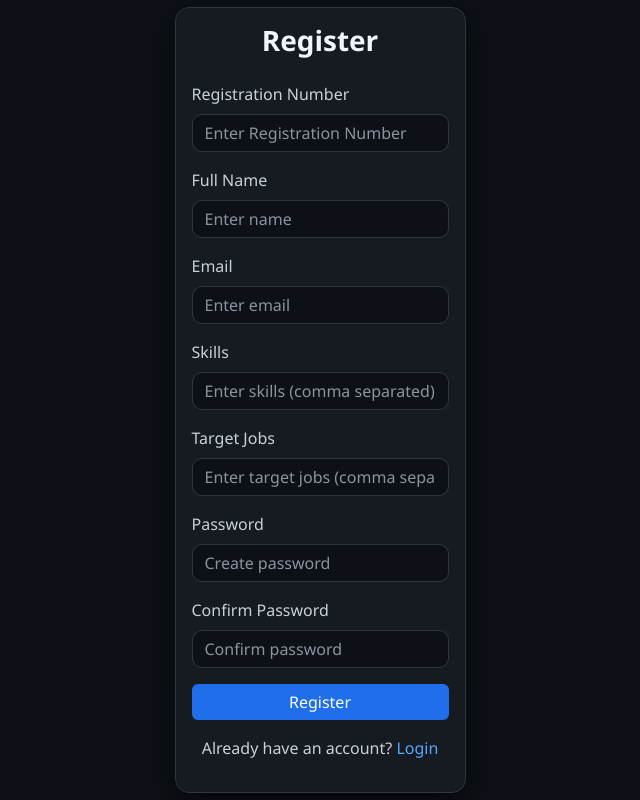
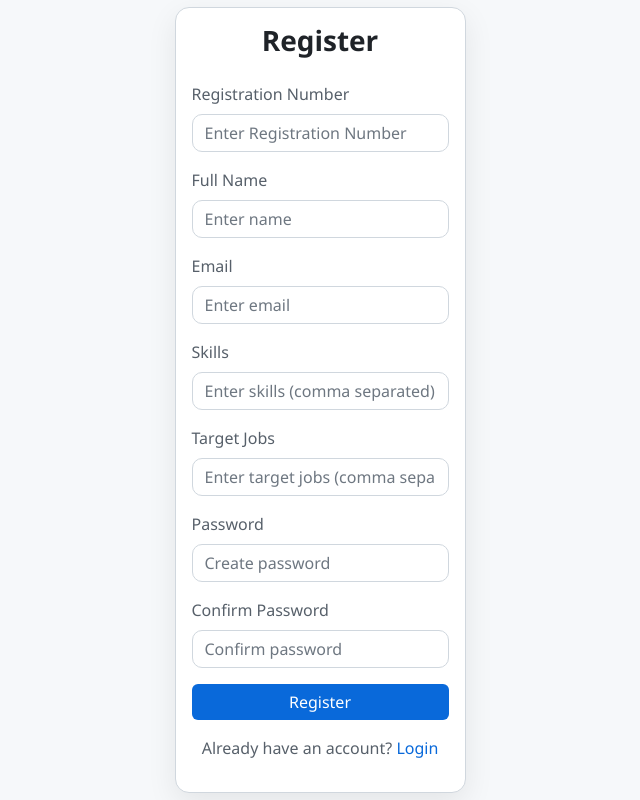
Before and after one commit to OmSai-HonouredOne/paramarshakarah, a Flask app: template cgs/templates/auth/register.html in a window 1280 px wide. Shown: the whole page, without its empty margins (320-960 px from the left). Run offline with Flask 3, Linux system fonts and the light colour scheme; the template is opened without the code that fills it, so the values that code supplies are empty; some libraries are stand-ins or nearby versions.

Commit message:
Updated CSS styling

```diff
--- a/cgs/static/css/styles.css
+++ b/cgs/static/css/styles.css
@@ -1,75 +1,204 @@
-/* Global Dark Background */
+/* ================================================= */
+/* SYSTEM DEFAULT (LIGHT MODE BASE) */
+/* ================================================= */
+
+:root {
+  --bg-main: #f6f8fa;
+  --text-main: #1f2328;
+  --card-bg: #ffffff;
+  --border-color: #d0d7de;
+  --shadow: 0 10px 30px rgba(0, 0, 0, 0.08);
+
+  --heading: #1f2328;
+  --label: #57606a;
+
+  --input-bg: #ffffff;
+  --input-text: #1f2328;
+  --input-border: #d0d7de;
+  --input-placeholder: #6e7781;
+  --focus-border: #0969da;
+
+  --btn-primary: #2da44e;
+  --btn-primary-hover: #2c974b;
+
+  --btn-success: #0969da;
+  --btn-success-hover: #218bff;
+
+  --link: #0969da;
+  --muted-text: #57606a;
+}
+
+/* ================================================= */
+/* SYSTEM DARK MODE AUTO */
+/* ================================================= */
+
+@media (prefers-color-scheme: dark) {
+  :root {
+    --bg-main: #0d1117;
+    --text-main: #e6edf3;
+    --card-bg: #161b22;
+    --border-color: #30363d;
+    --shadow: 0 10px 30px rgba(0, 0, 0, 0.6);
+
+    --heading: #f0f6fc;
+    --label: #c9d1d9;
+
+    --input-bg: #0d1117;
+    --input-text: #e6edf3;
+    --input-border: #30363d;
+    --input-placeholder: #8b949e;
+    --focus-border: #58a6ff;
+
+    --btn-primary: #238636;
+    --btn-primary-hover: #2ea043;
+
+    --btn-success: #1f6feb;
+    --btn-success-hover: #388bfd;
+
+    --link: #58a6ff;
+    --muted-text: #c9d1d9;
+  }
+}
+
+/* ================================================= */
+/* MANUAL THEME OVERRIDES (PURE CSS) */
+/* ================================================= */
+
+/* ---------- MANUAL LIGHT ---------- */
+#theme-light:checked ~ * {
+  --bg-main: #f6f8fa;
+  --text-main: #1f2328;
+  --card-bg: #ffffff;
+  --border-color: #d0d7de;
+  --shadow: 0 10px 30px rgba(0, 0, 0, 0.08);
+
+  --heading: #1f2328;
+  --label: #57606a;
+
+  --input-bg: #ffffff;
+  --input-text: #1f2328;
+  --input-border: #d0d7de;
+  --input-placeholder: #6e7781;
+  --focus-border: #0969da;
+
+  --btn-primary: #2da44e;
+  --btn-primary-hover: #2c974b;
+
+  --btn-success: #0969da;
+  --btn-success-hover: #218bff;
+
+  --link: #0969da;
+  --muted-text: #57606a;
+}
+
+/* ---------- MANUAL DARK ---------- */
+#theme-dark:checked ~ * {
+  --bg-main: #0d1117;
+  --text-main: #e6edf3;
+  --card-bg: #161b22;
+  --border-color: #30363d;
+  --shadow: 0 10px 30px rgba(0, 0, 0, 0.6);
+
+  --heading: #f0f6fc;
+  --label: #c9d1d9;
+
+  --input-bg: #0d1117;
+  --input-text: #e6edf3;
+  --input-border: #30363d;
+  --input-placeholder: #8b949e;
+  --focus-border: #58a6ff;
+
+  --btn-primary: #238636;
+  --btn-primary-hover: #2ea043;
+
+  --btn-success: #1f6feb;
+  --btn-success-hover: #388bfd;
+
+  --link: #58a6ff;
+  --muted-text: #c9d1d9;
+}
+
+/* ---------- SYSTEM MODE ---------- */
+#theme-system:checked ~ * {
+
+  /* system media query controls theme */
+}
+
+/* ================================================= */
+/* GLOBAL STYLES */
+/* ================================================= */
+
 body {
-  background-color: #0d1117; /* GitHub dark */
-  color: #e6edf3;
+  background-color: var(--bg-main);
+  color: var(--text-main);
   font-family: 'Segoe UI', sans-serif;
 }
 
 /* Auth Card */
 .auth-card {
-  background-color: #161b22;
-  border: 1px solid #30363d;
+  background-color: var(--card-bg);
+  border: 1px solid var(--border-color);
   border-radius: 14px;
-  color: #e6edf3;
+  color: var(--text-main);
 }
 
-/* Card shadow (subtle, not flashy) */
+/* Shadow */
 .shadow {
-  box-shadow: 0 10px 30px rgba(0, 0, 0, 0.6) !important;
+  box-shadow: var(--shadow) !important;
 }
 
 /* Headings */
 .auth-card h3 {
-  color: #f0f6fc;
+  color: var(--heading);
   font-weight: 600;
 }
 
 /* Labels */
 .form-label {
-  color: #c9d1d9;
+  color: var(--label);
 }
 
 /* Inputs */
 .form-control {
-  background-color: #0d1117;
-  border: 1px solid #30363d;
-  color: #e6edf3;
+  background-color: var(--input-bg);
+  border: 1px solid var(--input-border);
+  color: var(--input-text);
   border-radius: 10px;
 }
 
 .form-control::placeholder {
-  color: #8b949e;
+  color: var(--input-placeholder);
 }
 
 .form-control:focus {
-  background-color: #0d1117;
-  color: #e6edf3;
-  border-color: #58a6ff;
+  background-color: var(--input-bg);
+  color: var(--input-text);
+  border-color: var(--focus-border);
   box-shadow: none;
 }
 
 /* Buttons */
 .btn-primary {
-  background-color: #238636;
+  background-color: var(--btn-primary);
   border: none;
 }
 
 .btn-primary:hover {
-  background-color: #2ea043;
+  background-color: var(--btn-primary-hover);
 }
 
 .btn-success {
-  background-color: #1f6feb;
+  background-color: var(--btn-success);
   border: none;
 }
 
 .btn-success:hover {
-  background-color: #388bfd;
+  background-color: var(--btn-success-hover);
 }
 
 /* Links */
 a {
-  color: #58a6ff;
+  color: var(--link);
   text-decoration: none;
 }
 
@@ -79,5 +208,47 @@ a:hover {
 
 /* Muted text */
 .text-center {
-  color: #c9d1d9;
+  color: var(--muted-text);
 }
+
+/* ================================================= */
+/* THEME TOGGLE UI */
+/* ================================================= */
+
+.theme-switcher {
+  position: fixed;
+  top: 20px;
+  right: 20px;
+  background: var(--card-bg);
+  border: 1px solid var(--border-color);
+  border-radius: 12px;
+  padding: 6px;
+  display: flex;
+  gap: 6px;
+  box-shadow: var(--shadow);
+  z-index: 9999;
+}
+
+.theme-switcher input {
+  display: none;
+}
+
+.theme-switcher label {
+  cursor: pointer;
+  font-size: 18px;
+  padding: 6px 10px;
+  border-radius: 8px;
+  color: var(--text-main);
+  transition: 0.2s ease;
+}
+
+.theme-switcher label:hover {
+  background: rgba(100,100,100,0.15);
+}
+
+/* Active indicator */
+#theme-light:checked + input + input + label,
+#theme-dark:checked + input + label,
+#theme-system:checked + label {
+  background: rgba(100,100,100,0.25);
+}
```
